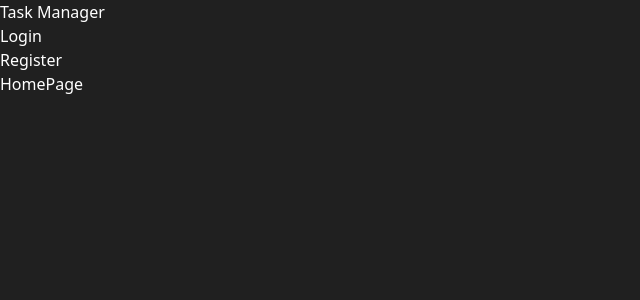
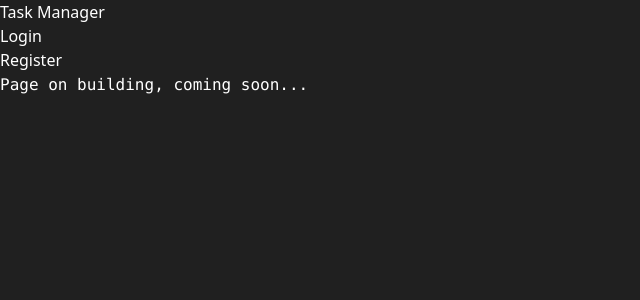
Before and after one commit to Jhalddry/football-leagues, a React app in the folder client/: page / in a window 1280 px wide. Shown: the top 300 px of the page, without its empty margins (0-640 px from the left). Built offline with nearby package versions, Linux system fonts and the light colour scheme; the HTML template or start-up script is replaced by a standard one.

Commit message:
minor changes

```diff
--- a/client/src/App.jsx
+++ b/client/src/App.jsx
@@ -14,6 +14,8 @@ export const App = () => {
           <Route path="/" element={<HomePage />} />
           <Route path="/register" element={<RegisterPage />} />
           <Route path="/login" element={<LoginPage />} />
+
+          <Route path="/*" element={<LoginPage />} />
         </Routes>
       </BrowserRouter>
     </AuthProvider>
--- a/client/src/components/Navbar.jsx
+++ b/client/src/components/Navbar.jsx
@@ -15,15 +15,6 @@ function Navbar() {
         {isAuthenticated ? (
           <>
             <li className="text-lg px-4 font-bold"> Welcome {user.username}!</li>
-
-            <li>
-              <Link
-                to="/add-task"
-                className="bg-indigo-500 px-4 py-1 rounded-sm"
-              >
-                Add Task
-              </Link>
-            </li>
 
             <li>
               <Link
--- a/client/src/pages/HomePage.jsx
+++ b/client/src/pages/HomePage.jsx
@@ -1,5 +1,7 @@
 export const HomePage = () => {
   return (
-    <div>HomePage</div>
+    <div className="flex h-[calc(100vh-100px)] items-center justify-center">
+      <code className="text-2xl font-bold">Page on building, coming soon...</code>
+    </div>
   )
 }
--- a/client/src/pages/RegisterPage.jsx
+++ b/client/src/pages/RegisterPage.jsx
@@ -14,7 +14,7 @@ export function RegisterPage() {
   const navigate = useNavigate();
 
   useEffect(() => {
-    if (isAuthenticated) navigate("/task");
+    if (isAuthenticated) navigate("/");
   }, [isAuthenticated]);
 
   const onSubmit = handleSubmit((values) => {
```
